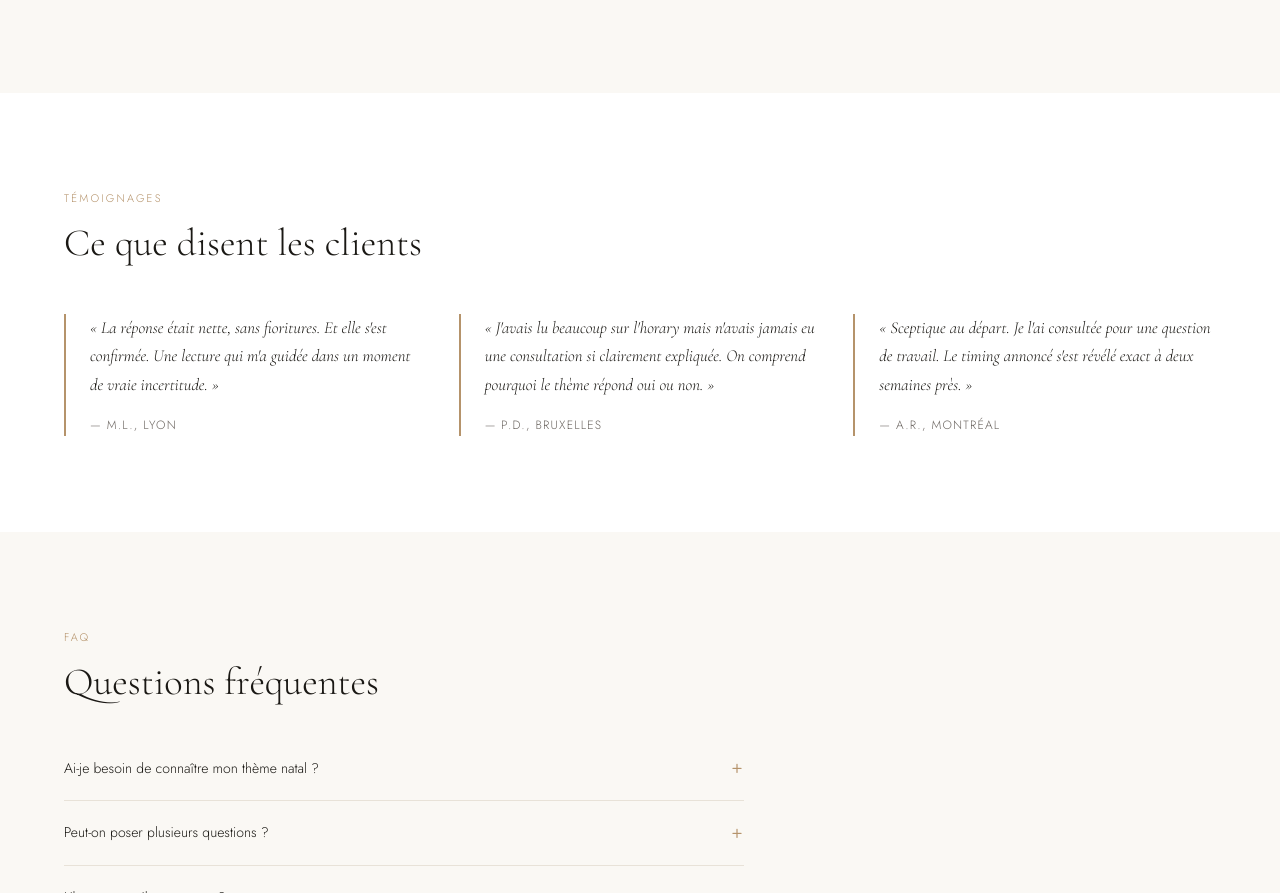
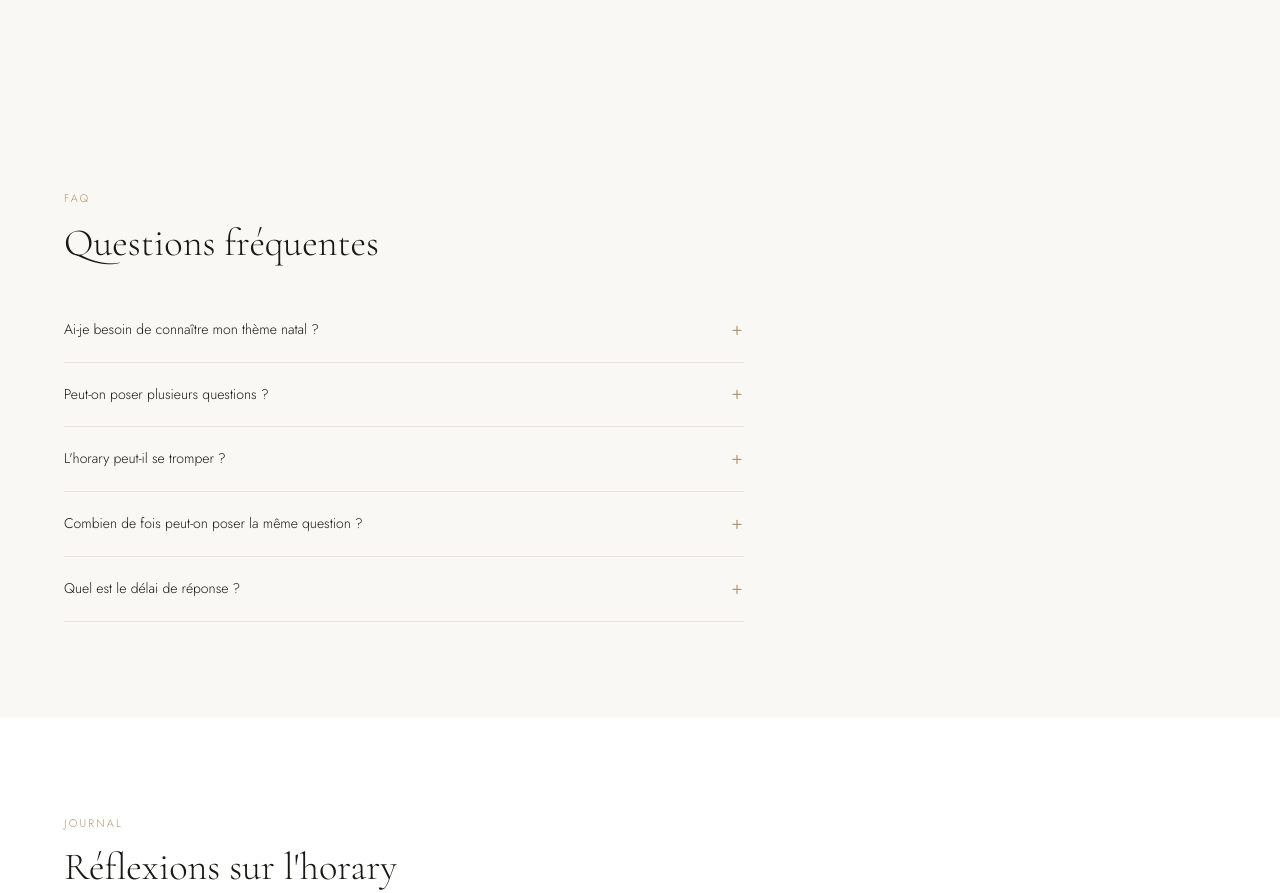
Before and after one commit to Azareylala/horary-site, a plain HTML site: page index.html in a window 1280 px wide. Shown: the part 4120-5013 px from the top of the page. Drawn offline with nearby package versions, Linux system fonts and the light colour scheme.

Commit message:
Update index.html

```diff
--- a/index.html
+++ b/index.html
@@ -331,26 +331,6 @@ footer{padding:3rem 4rem;border-top:0.5px solid var(--border);display:flex;justi
   </div>
 </section>
 
-<!-- TESTIMONIALS -->
-<section id="testimonials" style="background:#fff">
-  <p class="section-label" id="t-label">Témoignages</p>
-  <h2 class="section-title" id="t-title">Ce que disent les clients</h2>
-  <div class="testi-grid">
-    <div class="testi-card">
-      <p class="testi-quote" id="t1">« La réponse était nette, sans fioritures. Et elle s'est confirmée. Une lecture qui m'a guidée dans un moment de vraie incertitude. »</p>
-      <p class="testi-author">— M.L., Lyon</p>
-    </div>
-    <div class="testi-card">
-      <p class="testi-quote" id="t2">« J'avais lu beaucoup sur l'horary mais n'avais jamais eu une consultation si clairement expliquée. On comprend pourquoi le thème répond oui ou non. »</p>
-      <p class="testi-author">— P.D., Bruxelles</p>
-    </div>
-    <div class="testi-card">
-      <p class="testi-quote" id="t3">« Sceptique au départ. Je l'ai consultée pour une question de travail. Le timing annoncé s'est révélé exact à deux semaines près. »</p>
-      <p class="testi-author">— A.R., Montréal</p>
-    </div>
-  </div>
-</section>
-
 <!-- FAQ -->
 <section id="faq">
   <p class="section-label" id="f-label">FAQ</p>
```
